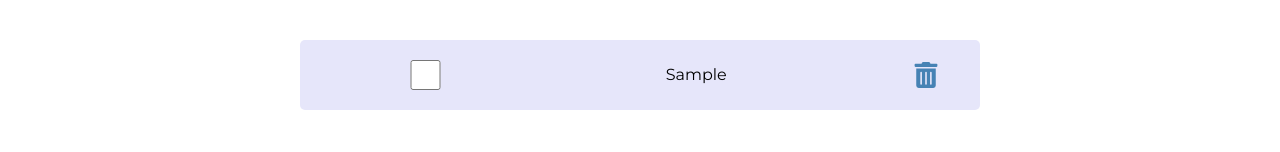
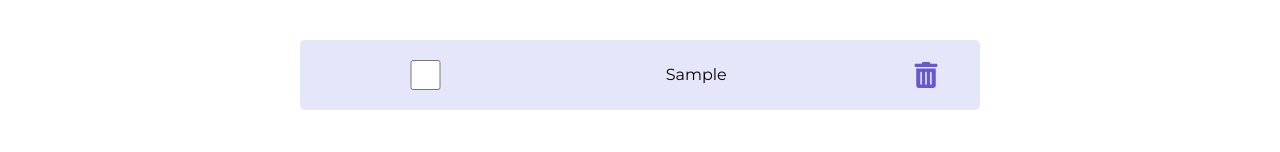
Before and after one commit to otinomz/Groceryshop, a React (Create React App) app: page / in a window 1280 px wide. Both pictures are taken after typing "Sample" into the empty fields and a click on the button "Add Item". Shown: the part 310-462 px from the top of the page. Built offline with nearby package versions, Linux system fonts and the light colour scheme.

Commit message:
updated css

```diff
--- a/src/App.js
+++ b/src/App.js
@@ -8,15 +8,14 @@ import Footer from "./components/Footer";
 
 const App = () => {
 
-  const [items, setItems] = useState(JSON.parse(localStorage.getItem('shoppinglist')) || []);
+  const [items, setItems] = useState([]);
+  const [newItem, setNewItem] = useState('')
+  const [search, setSearch] = useState('')
 
   useEffect(() => {
-    console.log("load time")
+    setItems(JSON.parse(localStorage.getItem('shoppinglist')) || [])
   }, [])
 
-  // new defined state for controlled input
-  const [newItem, setNewItem] = useState('')
-  const [search, setSearch] = useState('')
 
   const setAndSaveItems = ( newItems) => {
     setItems(newItems)
--- a/src/index.css
+++ b/src/index.css
@@ -5,6 +5,8 @@
 
 body{
   width: 100%;
+  min-height: 100vh;
+  /* background: rgba(205, 223, 238, 0.233); */
 }
 
 .App {
@@ -36,7 +38,6 @@ main {
   overflow-y: auto;
   padding-bottom: 100px;
   font-family: Lato;
-
 }
 
 main > p {
@@ -94,7 +95,7 @@ footer {
   min-width: 38px;
   height: 26px;
   font-size: 1rem;
-  color: steelblue;
+  color: #6758ce;
   cursor: pointer;
 }
 
```
